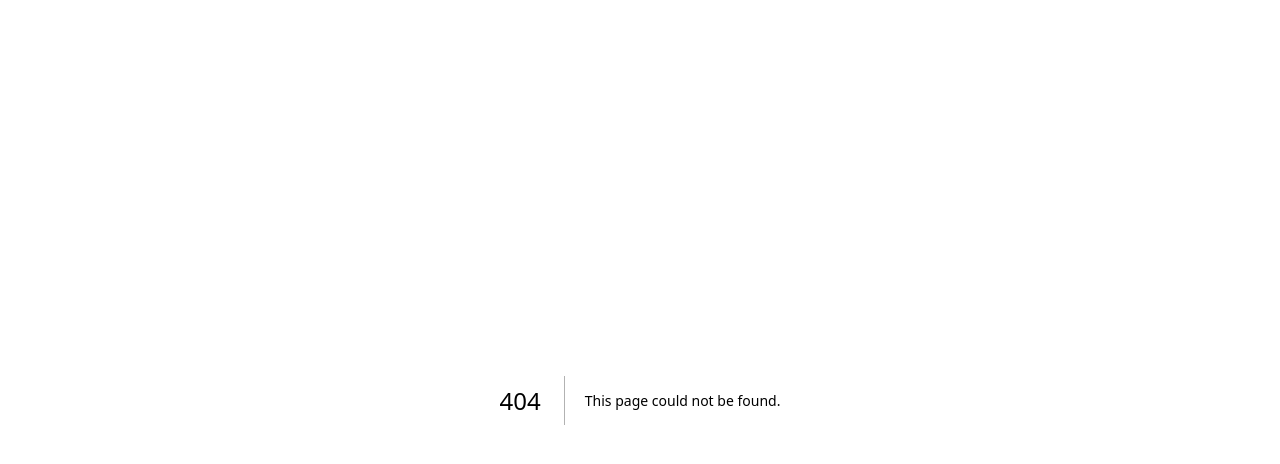
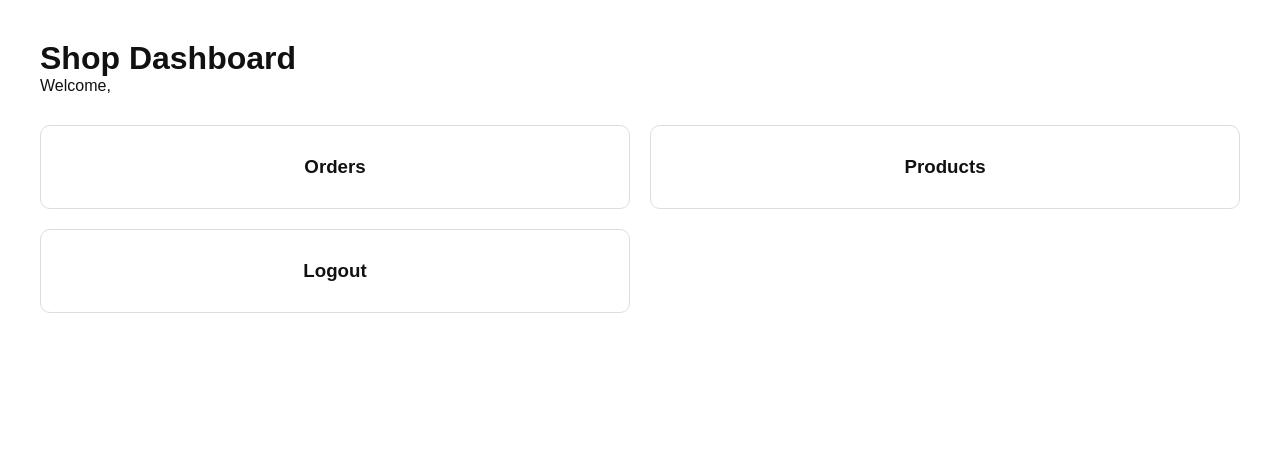
Before and after one commit to rudrajain95/gau-trust, a Next.js app: page /shop/dashboard in a window 1280 px wide. Before the commit this address had no page. Shown: the top 464 px of the page. Built offline with nearby package versions, Linux system fonts and the light colour scheme; sample sign-in values are in the browser's storage.

Commit message:
Create page.tsx

```diff
--- /dev/null
+++ b/app/shop/dashboard/page.tsx
@@ -0,0 +1,64 @@
+"use client";
+
+import { useEffect, useState } from "react";
+
+export default function ShopDashboardPage() {
+  const [shopName, setShopName] = useState("");
+
+  useEffect(() => {
+    const login = localStorage.getItem("shopLogin");
+    const savedShopName = localStorage.getItem("shopName") || "";
+
+    if (!login) {
+      window.location.href = "/shop/login";
+      return;
+    }
+
+    setShopName(savedShopName);
+  }, []);
+
+  return (
+    <div style={{ padding: 40, fontFamily: "Arial" }}>
+      <h1>Shop Dashboard</h1>
+      <p>Welcome, {shopName}</p>
+
+      <div style={{
+        display: "grid",
+        gridTemplateColumns: "1fr 1fr",
+        gap: 20,
+        marginTop: 30
+      }}>
+        <a href="/shop/orders">
+          <div style={card}>
+            <h3>Orders</h3>
+          </div>
+        </a>
+
+        <a href="/shop/products">
+          <div style={card}>
+            <h3>Products</h3>
+          </div>
+        </a>
+
+        <div
+          onClick={() => {
+            localStorage.removeItem("shopLogin");
+            localStorage.removeItem("shopId");
+            localStorage.removeItem("shopName");
+            window.location.href = "/shop/login";
+          }}
+          style={{ ...card, cursor: "pointer" }}
+        >
+          <h3>Logout</h3>
+        </div>
+      </div>
+    </div>
+  );
+}
+
+const card = {
+  border: "1px solid #ddd",
+  padding: 30,
+  borderRadius: 10,
+  textAlign: "center" as const
+};
```
